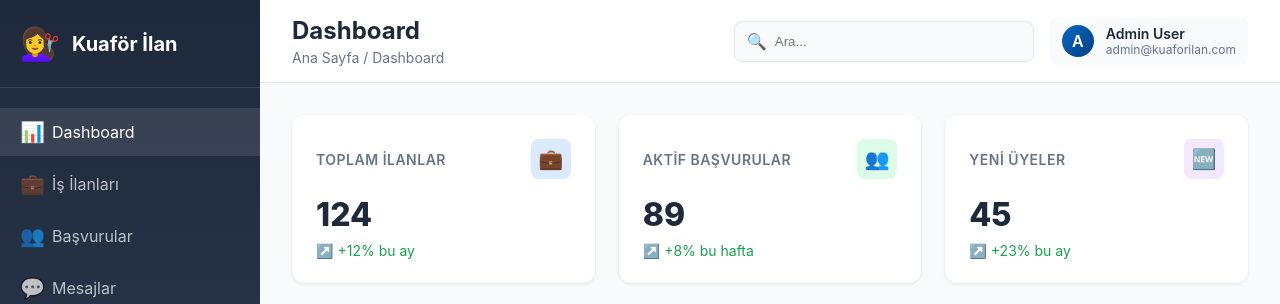
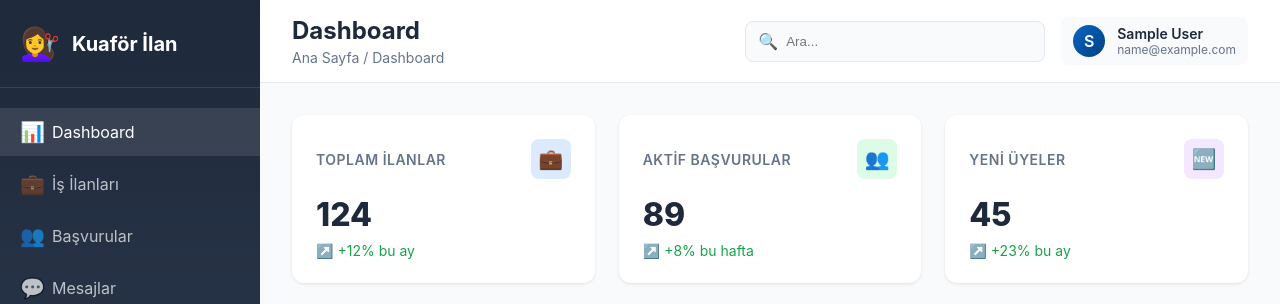
Before and after one commit to mertekinci24/kuafor-ilan, a Django app: page /dashboard/ in a window 1280 px wide. Shown: the top 304 px of the page. Run offline with Django 4.2, Linux system fonts and the light colour scheme; the visitor is signed in with stand-in values (Sample User, id 1).

Commit message:
Update dashboard.html

```diff
--- a/templates/dashboard/dashboard.html
+++ b/templates/dashboard/dashboard.html
@@ -482,10 +482,10 @@
                 </div>
 
                 <div class="user-menu">
-                    <div class="user-avatar">A</div>
+                    <div class="user-avatar">{{ user_info.avatar }}</div>
                     <div>
-                        <div style="font-size: 14px; font-weight: 600;">Admin User</div>
-                        <div style="font-size: 12px; color: #64748b;">admin@kuaforilan.com</div>
+                        <div style="font-size: 14px; font-weight: 600;">{{ user_info.name }}</div>
+                        <div style="font-size: 12px; color: #64748b;">{{ user_info.email }}</div>
                     </div>
                 </div>
             </div>
```
